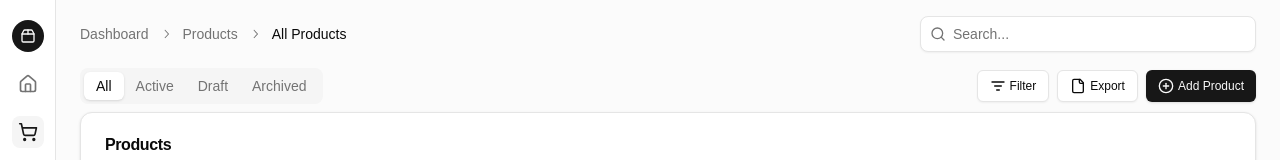
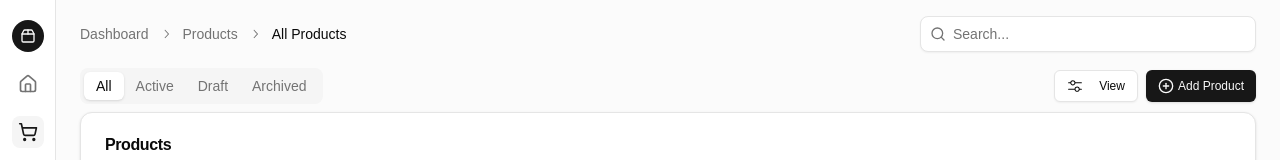
Before and after one commit to soulepsycle/soulepsycle-ecommerce-website, a Next.js app: page /admin/inventory in a window 1280 px wide. Shown: the top 160 px of the page. Built offline with nearby package versions, Linux system fonts and the light colour scheme.

Commit message:
chore: Product Data Table Render Visibility Component for Columns

```diff
--- a/app/(private)/admin/(routes)/inventory/components/product-data-table.tsx
+++ b/app/(private)/admin/(routes)/inventory/components/product-data-table.tsx
@@ -14,6 +14,7 @@ import {
 	getSortedRowModel,
 	SortingState,
 	useReactTable,
+	VisibilityState,
 } from "@tanstack/react-table";
 
 import {
@@ -24,15 +25,6 @@ import {
 	CardHeader,
 	CardTitle,
 } from "@/components/ui/card";
-
-import {
-	DropdownMenu,
-	DropdownMenuCheckboxItem,
-	DropdownMenuContent,
-	DropdownMenuLabel,
-	DropdownMenuSeparator,
-	DropdownMenuTrigger,
-} from "@/components/ui/dropdown-menu";
 
 import {
 	Table,
@@ -46,6 +38,7 @@ import {
 import { Tabs, TabsContent, TabsList, TabsTrigger } from "@/components/ui/tabs";
 import { useRouter } from "next/navigation";
 import { DataTablePagination } from "@/components/ui/data-table-pagination";
+import { DataTableViewOptions } from "@/components/ui/data-table-view-options";
 
 interface ProductDataTableProps<TData, TValue> {
 	columns: ColumnDef<TData, TValue>[];
@@ -57,6 +50,8 @@ export function ProductDataTable<TData, TValue>({
 	data,
 }: ProductDataTableProps<TData, TValue>) {
 	const [sorting, setSorting] = useState<SortingState>([]);
+	const [columnVisibility, setColumnVisibility] =
+    useState<VisibilityState>({})
 
 	const router = useRouter();
 
@@ -67,8 +62,10 @@ export function ProductDataTable<TData, TValue>({
 		getPaginationRowModel: getPaginationRowModel(),
 		onSortingChange: setSorting,
 		getSortedRowModel: getSortedRowModel(),
+		onColumnVisibilityChange: setColumnVisibility,
 		state: {
 			sorting,
+			columnVisibility,
 		},
 	});
 
@@ -84,39 +81,8 @@ export function ProductDataTable<TData, TValue>({
 					</TabsTrigger>
 				</TabsList>
 				<div className="ml-auto flex items-center gap-2">
-					<DropdownMenu>
-						<DropdownMenuTrigger asChild>
-							<Button
-								variant="outline"
-								size="sm"
-								className="h-8 gap-1"
-							>
-								<ListFilter className="h-3.5 w-3.5" />
-								<span className="sr-only sm:not-sr-only sm:whitespace-nowrap">
-									Filter
-								</span>
-							</Button>
-						</DropdownMenuTrigger>
-						<DropdownMenuContent align="end">
-							<DropdownMenuLabel>Filter by</DropdownMenuLabel>
-							<DropdownMenuSeparator />
-							<DropdownMenuCheckboxItem checked>
-								Active
-							</DropdownMenuCheckboxItem>
-							<DropdownMenuCheckboxItem>
-								Draft
-							</DropdownMenuCheckboxItem>
-							<DropdownMenuCheckboxItem>
-								Archived
-							</DropdownMenuCheckboxItem>
-						</DropdownMenuContent>
-					</DropdownMenu>
-					<Button size="sm" variant="outline" className="h-8 gap-1">
-						<File className="h-3.5 w-3.5" />
-						<span className="sr-only sm:not-sr-only sm:whitespace-nowrap">
-							Export
-						</span>
-					</Button>
+					<DataTableViewOptions table={table} />
+
 					<Button
 						size="sm"
 						className="h-8 gap-1"
```
